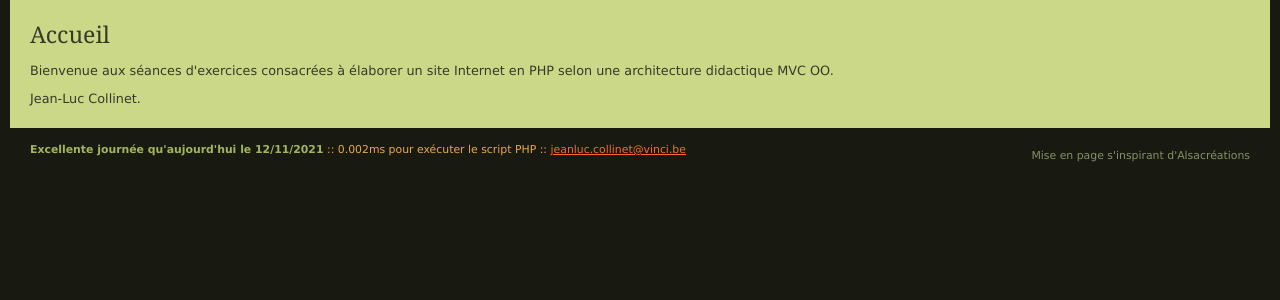
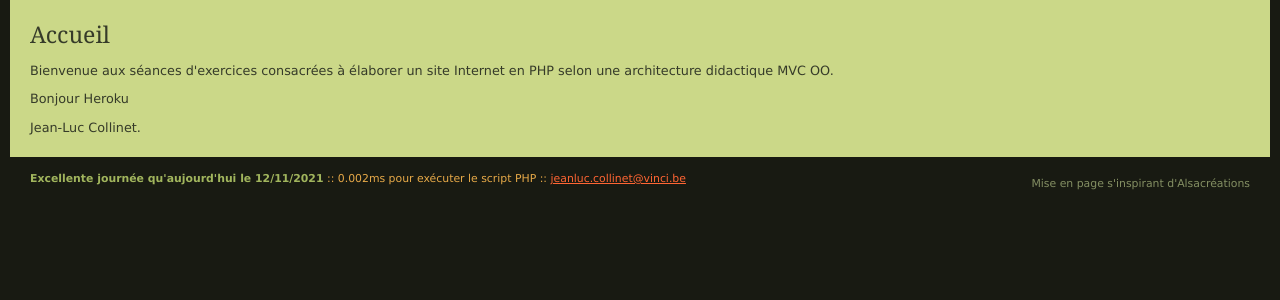
Before and after one commit to olivierchoquet/sitebnInfra, a PHP site: page / in a window 1280 px wide. Shown: the part 159-459 px from the top of the page. Run offline with PHP 8.4, Linux system fonts and the light colour scheme.

Commit message:
Update accueil.php

```diff
--- a/views/accueil.php
+++ b/views/accueil.php
@@ -1,5 +1,6 @@
 		<section id="contenu">
 			<h2>Accueil</h2>
 			<p>Bienvenue aux séances d'exercices consacrées à élaborer un site Internet en PHP selon une architecture didactique MVC OO.</p>
+			<p> Bonjour Heroku </p>
 			<p>Jean-Luc Collinet.</p>
 		</section>
```
